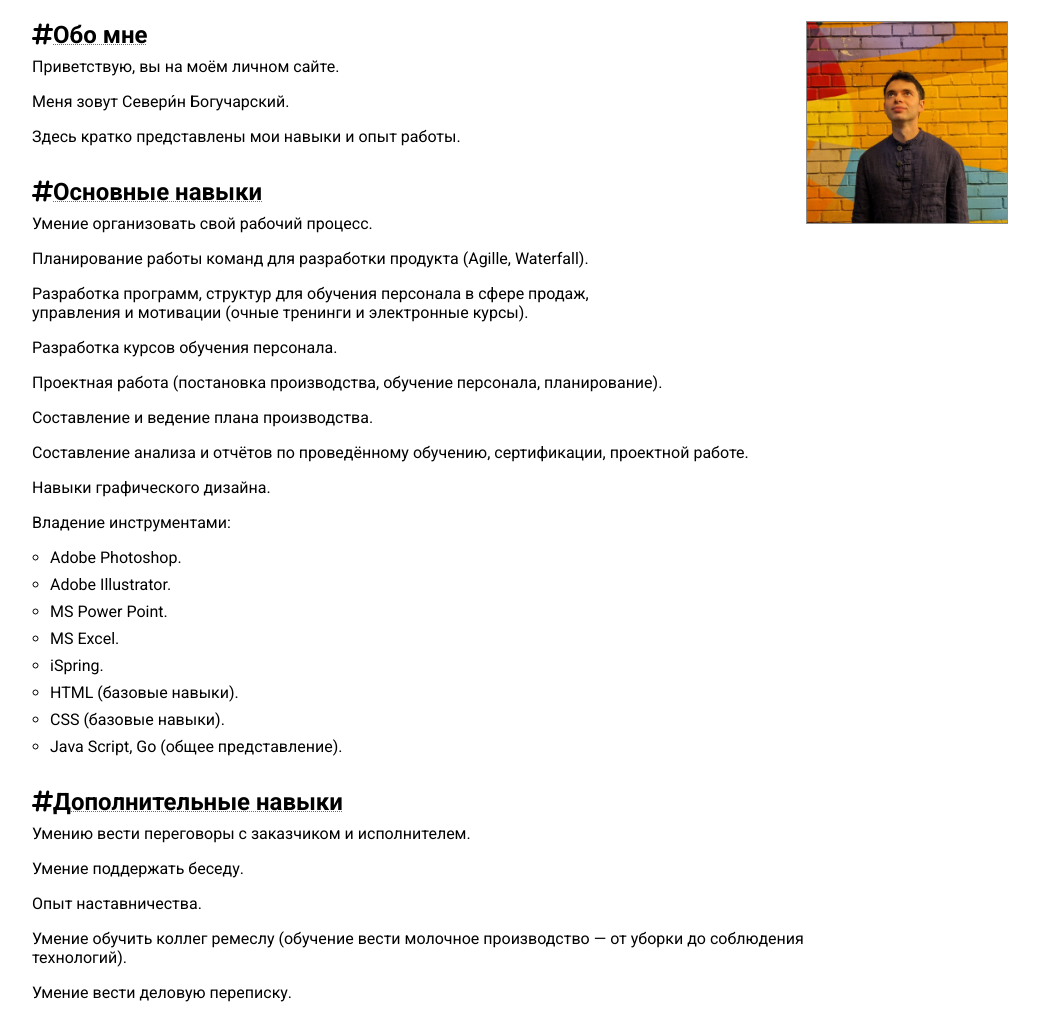
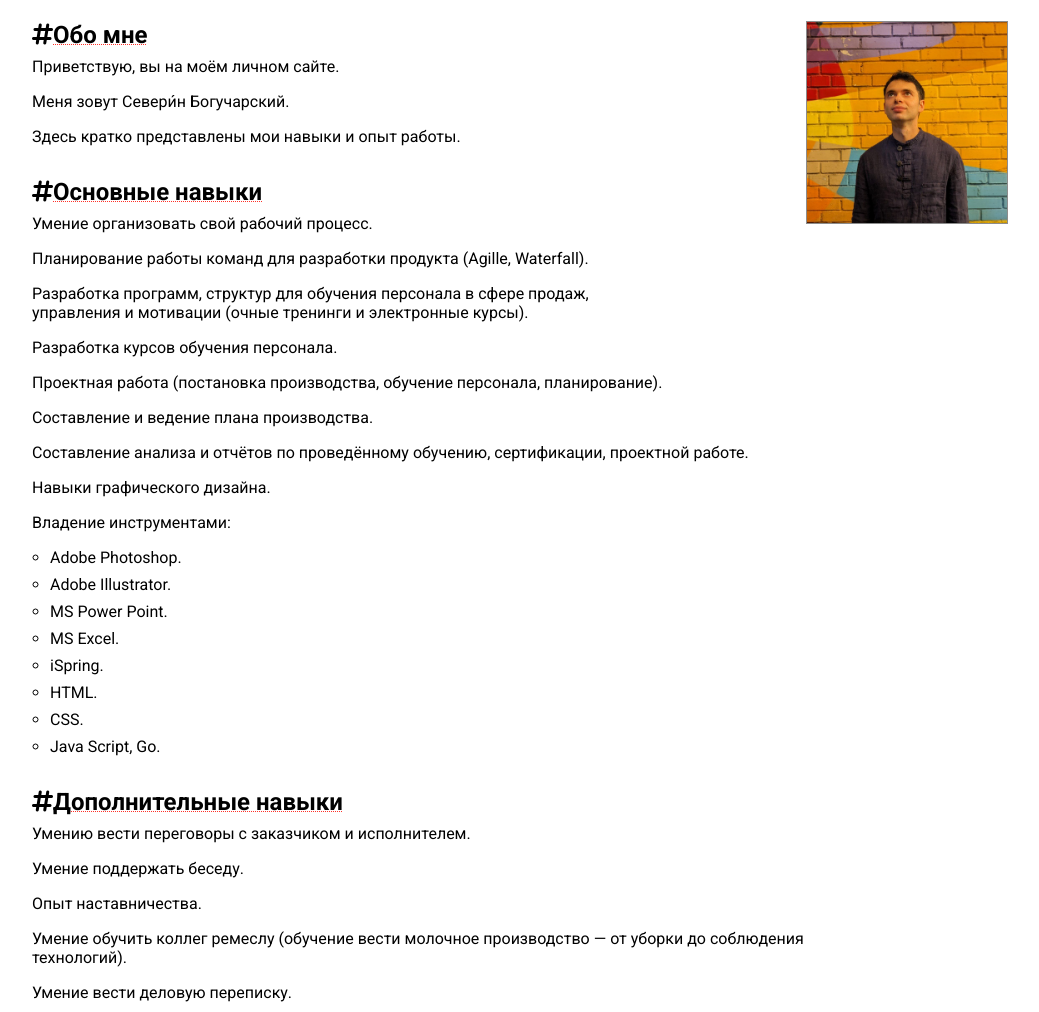
Before and after one commit to Diatom/diatom.github.io, a plain HTML site: page index.html in a window 1280 px wide. Shown: the part 85-1097 px from the top of the page, without its empty margins (72-1111 px from the left). Drawn offline with Linux system fonts and the light colour scheme.

Commit message:
update
update content text

```diff
--- a/index.html
+++ b/index.html
@@ -12,7 +12,6 @@
   <link rel="preconnect" href="https://fonts.googleapis.com">
   <link rel="preconnect" href="https://fonts.gstatic.com" crossorigin>
   <link href="https://fonts.googleapis.com/css2?family=Roboto:wght@400;700&display=swap" rel="stylesheet">
-
 </head>
 
 <body>
@@ -49,9 +48,9 @@
           <li>MS Power Point.</li>
           <li>MS Excel.</li>
           <li>iSpring.</li>
-          <li>HTML (базовые навыки).</li>
-          <li>CSS (базовые навыки).</li>
-          <li>Java Script, Go (общее представление).</li>
+          <li>HTML.</li>
+          <li>CSS.</li>
+          <li>Java Script, Go.</li>
         </ul>
         <h1 id="softskills"><i class="fa fa-hashtag" aria-hidden="true"></i><a href="#soft skills">Дополнительные навыки</a></h1>
         <p>Умению вести переговоры с заказчиком и исполнителем.</p>
```
